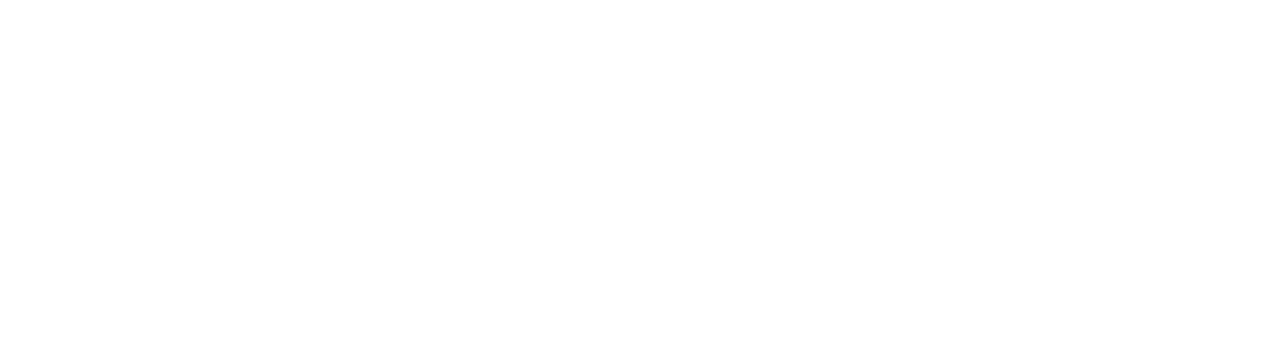
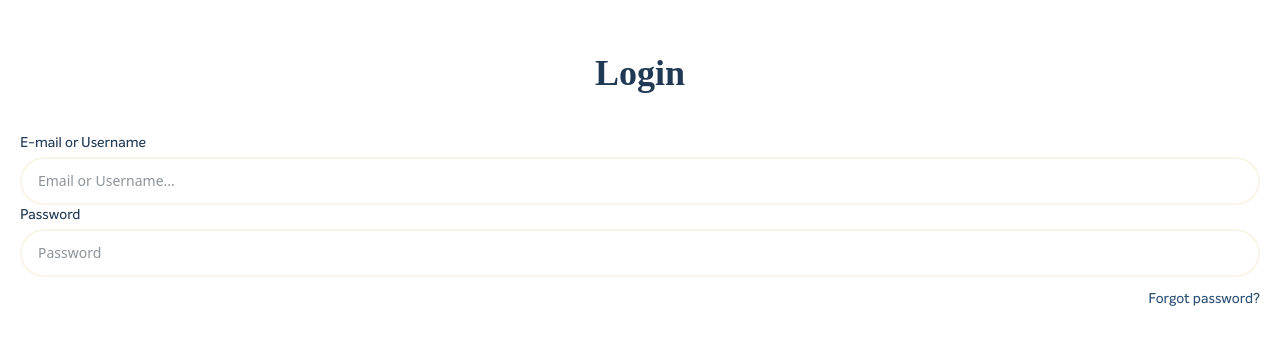
Before and after one commit to Daniele-Formisano/QuillHive---Team-Project, a React (Vite) app: page /login in a window 1280 px wide. Before the commit this address had no page. Shown: the part 219-564 px from the top of the page. Built offline with nearby package versions, Linux system fonts and the light colour scheme; data requests are answered from the project's data file.

Commit message:
feat: add Login Page with Login Form

```diff
--- a/src/Root.jsx
+++ b/src/Root.jsx
@@ -3,13 +3,14 @@ import { BrowserRouter } from "react-router-dom";
 import { store } from "./app/store";
 import App from "./App";
 import { Toaster } from "react-hot-toast";
+import Login from "./pages/Login";
 
 export default function Root() {
   return (
     <BrowserRouter>
       <Provider store={store}>
         <Toaster />
-        <App />
+        <Login />
       </Provider>
     </BrowserRouter>
   );
--- a/src/components/InputField.jsx
+++ b/src/components/InputField.jsx
@@ -5,24 +5,20 @@ export default function InputField({
   id,
   type,
   placeholder,
+  value,
   ...others
 }) {
-  const [value, setValue] = useState("");
+  const [inputValue, setInputValue] = useState(value);
 
   const handleChange = (event) => {
-    setValue(event.target.value);
+    setInputValue(event.target.value);
   };
 
   return (
-    <div className="relative h-[48px] mb-10">
+    <div className="flex flex-col gap-1">
       <label
         htmlFor={id}
-        className="absolute left-1 top-[-30px] text-sm font-normal text-secondary-brand"
-        style={{
-          fontFamily: "'Intelo', sans-serif",
-          fontSize: "14px",
-          lineHeight: "36px",
-        }}
+        className="text-sm text-secondary-brand font-script text-[14px]"
       >
         {label}
       </label>
@@ -30,9 +26,9 @@ export default function InputField({
       <input
         id={id}
         type={type}
-        className="w-full h-full px-4 py-2 text-sm text-gray-800 border-2 border-stroke-brand rounded-[50px] bg-white focus:outline-none focus:ring-2 focus:ring-primary-brand"
+        className="px-4 py-3 text-sm text-gray-800 border-2 border-stroke-brand rounded-4xl bg-white focus:outline-none focus:ring-primary-brand focus:border-primary-brand transition-all"
         placeholder={placeholder}
-        value={value}
+        value={inputValue}
         onChange={handleChange}
         {...others}
       />
--- /dev/null
+++ b/src/components/LoginForm.jsx
@@ -0,0 +1,22 @@
+import InputField from "./InputField";
+
+export default function LoginForm() {
+  return (
+    <div>
+      <form action="">
+        <InputField
+          label={"E-mail or Username"}
+          id={"mail"}
+          type={"text"}
+          placeholder={"Email or Username..."}
+        />
+        <InputField
+          label={"Password"}
+          id={"password"}
+          type={"password"}
+          placeholder={"Password"}
+        />
+      </form>
+    </div>
+  );
+}
--- /dev/null
+++ b/src/pages/Login.jsx
@@ -0,0 +1,26 @@
+import { Link } from "react-router-dom";
+import LoginForm from "../components/LoginForm";
+
+export default function Login() {
+  return (
+    <div className="flex flex-col gap-10 p-5 justify-center h-screen">
+      <div>
+        <h1 className="font-title font-extrabold text-4xl text-secondary-brand text-center">
+          Login
+        </h1>
+      </div>
+      <div>
+        <LoginForm />
+
+        <div className="flex justify-end">
+          <Link
+            to={"/forgot-Password"}
+            className="text-sm text-[#2B4F76] font-script hover:underline visited:text-secondary-brand mt-3"
+          >
+            Forgot password?
+          </Link>
+        </div>
+      </div>
+    </div>
+  );
+}
```
